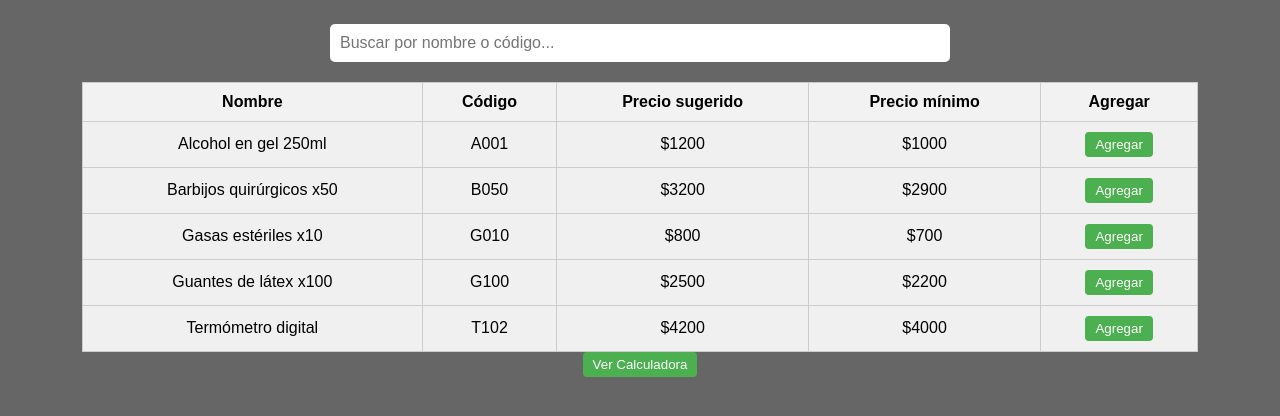
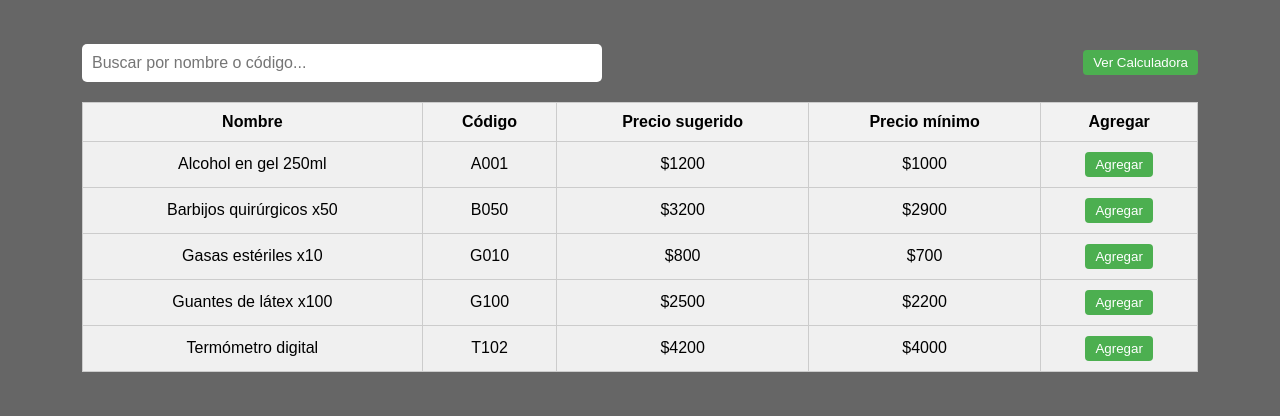
Before and after one commit to GrupoScout/silfab-faramciapintar, a plain HTML site: page index.html in a window 1280 px wide. Shown: the part 68-484 px from the top of the page. Drawn offline with Linux system fonts and the light colour scheme.

Commit message:
Update index.html

```diff
--- a/index.html
+++ b/index.html
@@ -22,19 +22,29 @@
       font-size: 2.5em;
       margin-top: 0;
     }
-    input[type="text"] {
+    .top-bar {
+      display: flex;
+      justify-content: space-between;
+      align-items: center;
+      flex-wrap: wrap;
+      max-width: 90%;
+      margin: 0 auto;
+    }
+    #search {
       padding: 10px;
-      width: 80%;
-      max-width: 600px;
-      margin: 20px auto;
-      display: block;
+      width: 60%;
+      max-width: 500px;
       border-radius: 5px;
       border: none;
       font-size: 1em;
+      margin-top: 20px;
+    }
+    .calc-toggle {
+      margin-top: 20px;
     }
     table {
       width: 90%;
-      margin: 0 auto;
+      margin: 20px auto;
       border-collapse: collapse;
       background-color: rgba(255, 255, 255, 0.9);
       color: black;
@@ -61,7 +71,7 @@
       display: none;
       background-color: white;
       padding: 15px;
-      margin: 20px auto;
+      margin: 20px auto 0;
       width: 90%;
       max-width: 600px;
       border-radius: 10px;
@@ -75,22 +85,12 @@
 <body>
   <div class="overlay">
     <h1>ARTICULOS SILFAB - FARMACIA PINTAR</h1>
-    <input type="text" id="search" placeholder="Buscar por nombre o código...">
-    <table id="productTable">
-      <thead>
-        <tr>
-          <th>Nombre</th>
-          <th>Código</th>
-          <th>Precio sugerido</th>
-          <th>Precio mínimo</th>
-          <th>Agregar</th>
-        </tr>
-      </thead>
-      <tbody></tbody>
-    </table>
 
-    <div>
-      <button onclick="toggleCalculadora()">Ver Calculadora</button>
+    <div class="top-bar">
+      <input type="text" id="search" placeholder="Buscar por nombre o código...">
+      <div class="calc-toggle">
+        <button onclick="toggleCalculadora()">Ver Calculadora</button>
+      </div>
     </div>
 
     <div id="calculadora-container">
@@ -108,6 +108,19 @@
       </table>
       <div><strong>Total: $<span id="calculadora-total">0.00</span></strong></div>
     </div>
+
+    <table id="productTable">
+      <thead>
+        <tr>
+          <th>Nombre</th>
+          <th>Código</th>
+          <th>Precio sugerido</th>
+          <th>Precio mínimo</th>
+          <th>Agregar</th>
+        </tr>
+      </thead>
+      <tbody></tbody>
+    </table>
   </div>
 
   <script>
```
